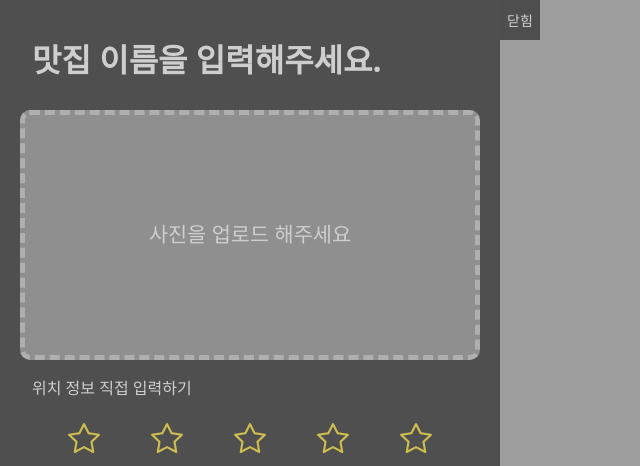
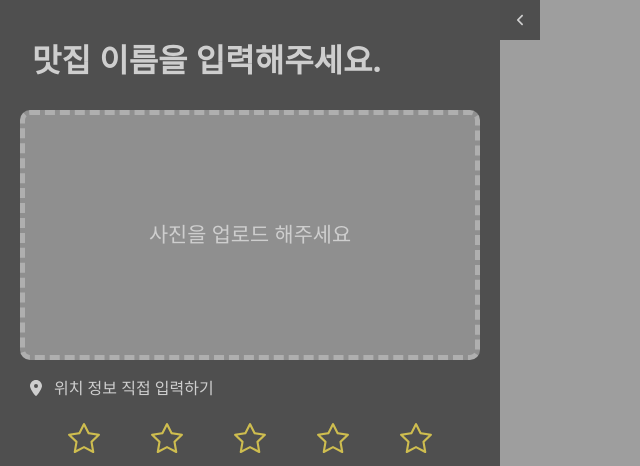
Before and after one commit to seoh2k/restaurant-map-service, a Vue app in the folder frontend/: page / in a window 1280 px wide. Shown: the top 466 px of the page, without its empty margins (0-640 px from the left). Built offline with nearby package versions, Linux system fonts and the light colour scheme.

Commit message:
아이콘 추가(라이브러리 설치)

```diff
--- a/frontend/package.json
+++ b/frontend/package.json
@@ -8,6 +8,9 @@
     "lint": "vue-cli-service lint"
   },
   "dependencies": {
+    "@fortawesome/fontawesome-svg-core": "^6.2.0",
+    "@fortawesome/free-solid-svg-icons": "^6.2.0",
+    "@fortawesome/vue-fontawesome": "^2.0.8",
     "bootstrap": "^5.2.2",
     "bootstrap-vue": "^2.22.0",
     "core-js": "^3.8.3",
--- /dev/null
+++ b/frontend/src/common/Icons.js
@@ -0,0 +1,21 @@
+import Vue from 'vue';
+
+// 0. 편의를 위해 아이콘은 알파벳 순서대로 추가하자.
+// 1. 설치했던 fontawesome-svg-core 와 vue-fontawesome
+import { library } from '@fortawesome/fontawesome-svg-core';
+import { FontAwesomeIcon } from '@fortawesome/vue-fontawesome';
+
+// 2. 설치했던 아이콘 파일에서 원하는 아이콘 불러오기
+import {
+  faAngleLeft,
+  faAngleRight,
+  faLocationDot,
+} from "@fortawesome/free-solid-svg-icons";
+
+// 3. 불러온 아이콘을 라이브러리에 담기
+library.add(faAngleLeft);
+library.add(faAngleRight);
+library.add(faLocationDot);
+
+// 4. fontawesome 아이콘을 Vue 템플릿에서 사용할 수 있도록 등록
+Vue.component("FontAwesomeIcon", FontAwesomeIcon);
--- a/frontend/src/components/SideBar.vue
+++ b/frontend/src/components/SideBar.vue
@@ -11,6 +11,7 @@
                     </div>
                 </div>
                 <div class="location-info-area">
+                    <FontAwesomeIcon icon="location-dot" />
                     <BInput placeholder="위치 정보 직접 입력하기"/>
                 </div>
                 <div class="rate-area">
@@ -29,7 +30,7 @@
             size="sm"
             @click="showSideBar"
         >
-            {{ isVisibleSideBar ? '닫힘' : '열림' }}
+            <FontAwesomeIcon :icon="isVisibleSideBar ? 'angle-left' : 'angle-right'" />
         </BButton>
     </div>
 </template>
@@ -98,14 +99,16 @@ export default {
             }
 
             > .location-info-area {
-                padding: 10px;
+                padding: 10px 20px;
+                display: flex;
+                align-items: center;
 
                 input, input::placeholder, input:focus {
-                font-size: 1rem;
-                color: #fff;
-                box-shadow: none;
-                background: none;
-                border: none;
+                    font-size: 1rem;
+                    color: #fff;
+                    box-shadow: none;
+                    background: none;
+                    border: none;
                 }
             }
 
--- a/frontend/src/main.js
+++ b/frontend/src/main.js
@@ -3,6 +3,7 @@ import App from './App.vue'
 import BootstrapVue from 'bootstrap-vue'
 import 'bootstrap/dist/css/bootstrap.min.css'
 import 'bootstrap-vue/dist/bootstrap-vue.css'
+import '@/common/Icons.js'
 
 Vue.use(BootstrapVue)
 
```
Also changed, not shown: 1 other file (tests, documents, lock files or other folders).
